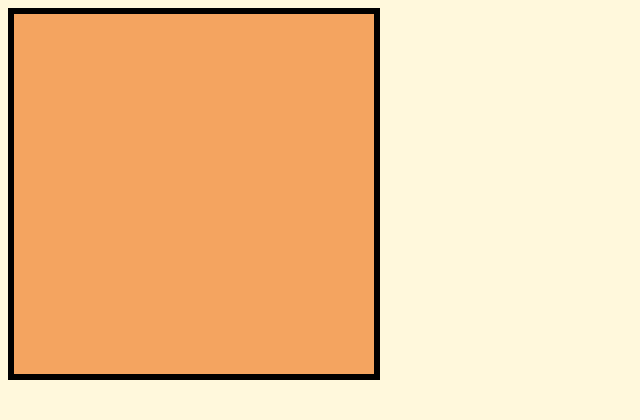
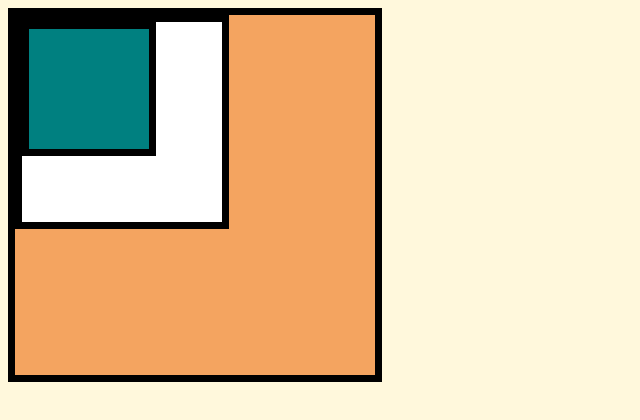
Before and after one commit to FbW43-2/uib_abdullah_HTML, a plain HTML site: page index.html in a window 1280 px wide. Shown: the whole page, without its empty margins (0-640 px from the left). Drawn offline with Linux system fonts and the light colour scheme.

Commit message:
more squares

```diff
--- a/css/style.css
+++ b/css/style.css
@@ -1,4 +1,5 @@
-html, body {
+html,
+body {
   width: 100%;
   height: 100%;
 }
@@ -7,10 +8,23 @@ body {
   background-color: cornsilk;
 }
 
+.thick-border {
+  border: solid 7px black;
+}
+
 .outer-square {
   width: 360px;
   height: 360px;
   background-color: sandybrown;
-  border: solid 6px black;
+}
 
+.inner-square {
+  width: 200px;
+  height: 200px;
+  background: white;
 }
+.inner-inner-square {
+  width: 120px;
+  height: 120px;
+  background-color: teal;
+}
--- a/index.html
+++ b/index.html
@@ -5,6 +5,10 @@
   </head>
 
   <body>
-    <div class="outer-square"></div>
+    <div class="outer-square thick-border">
+      <div class="inner-square thick-border">
+        <div class="inner-inner-square thick-border"></div>
+      </div>
+    </div>
   </body>
 </html>
```
